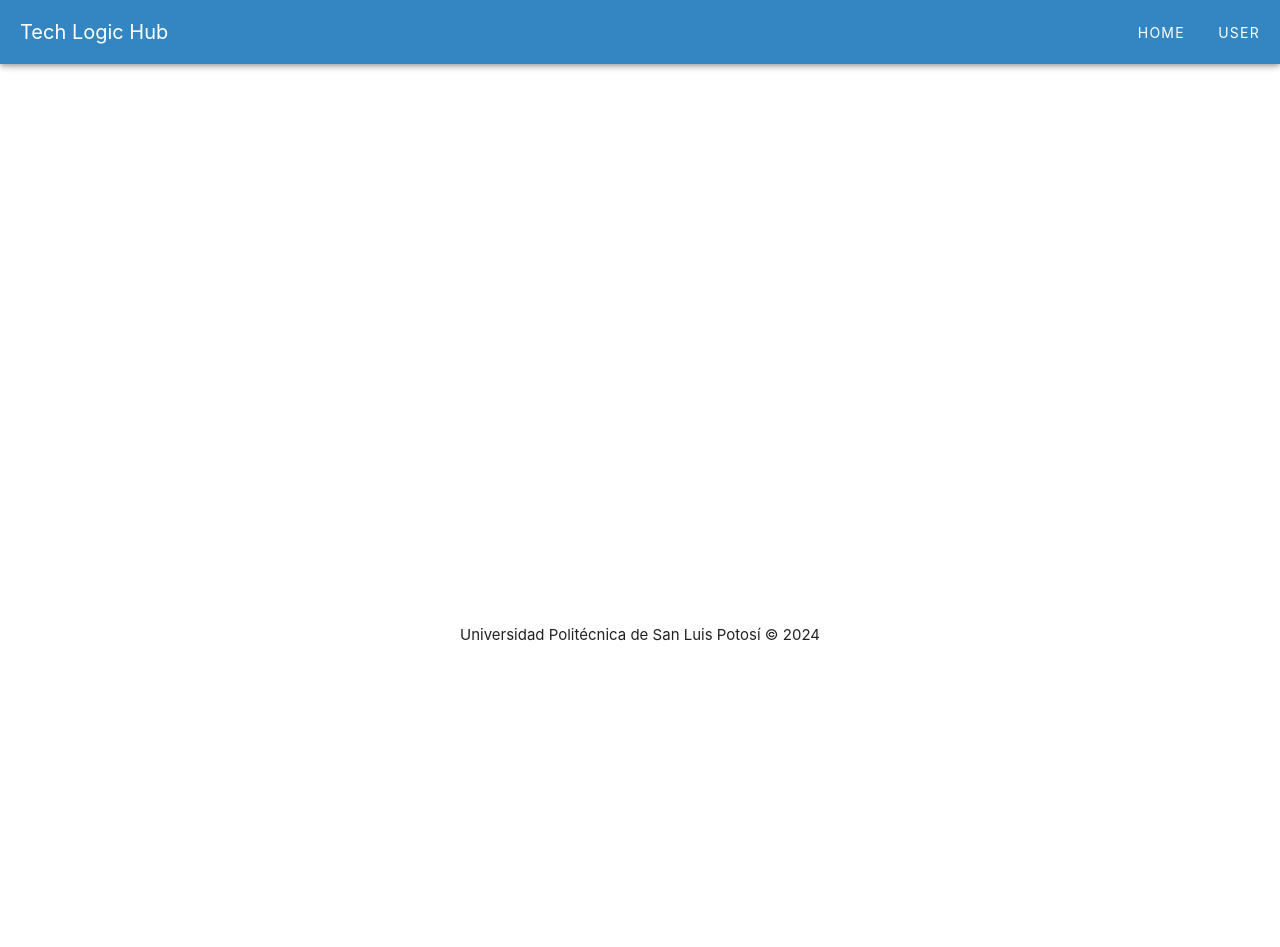
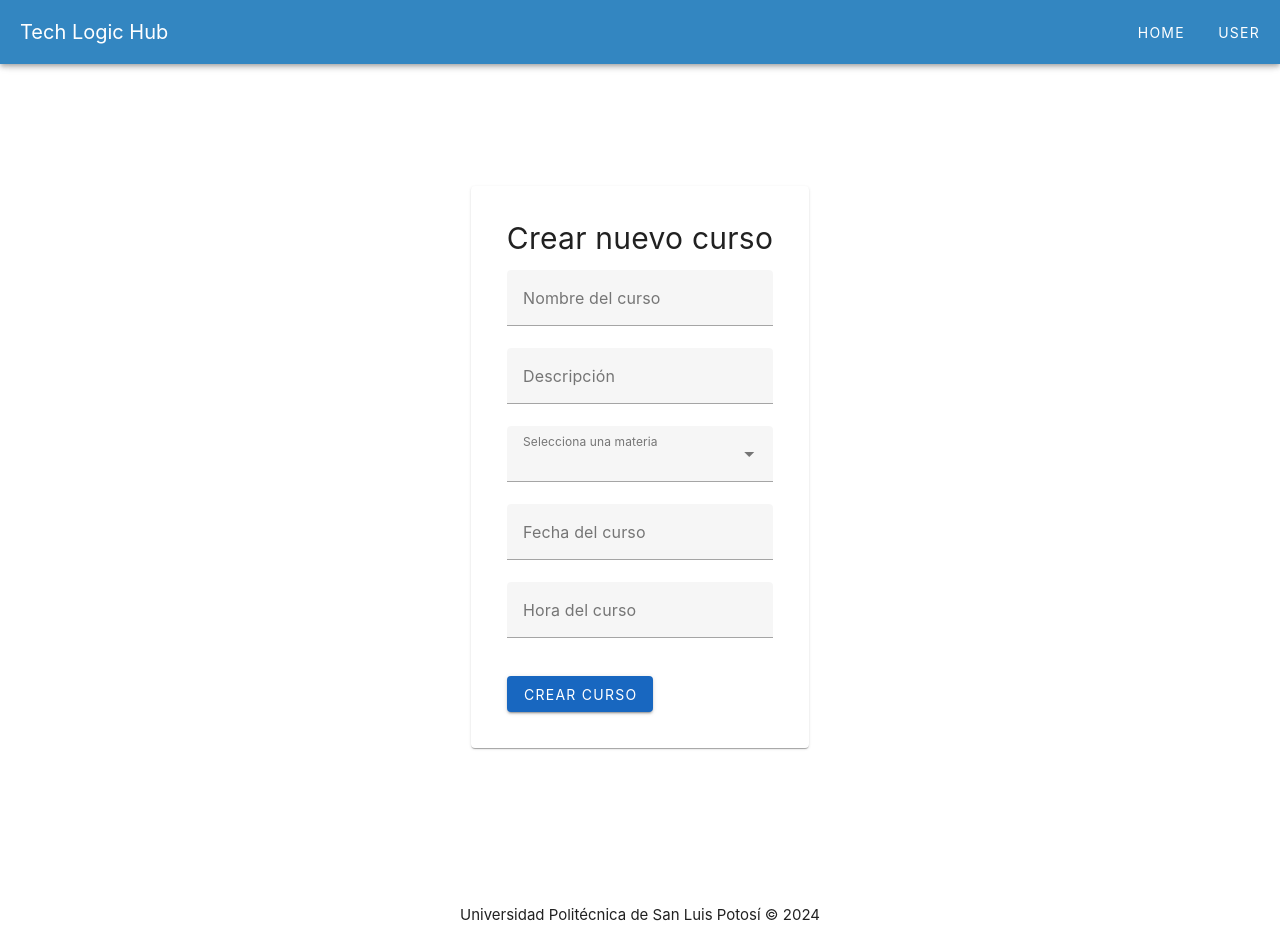
Before and after one commit to MiauRos/TechLogicHub, a Vue app: page /createCourse in a window 1280 px wide. Before the commit the page ends 851 px from the top, so only its background shows below. Built offline with nearby package versions, Linux system fonts and the light colour scheme.

Commit message:
created new views

```diff
--- a/index.html
+++ b/index.html
@@ -2,7 +2,7 @@
 <html lang="en">
   <head>
     <meta charset="UTF-8">
-    <link rel="icon" href="/favicon.ico">
+    <link rel="icon" href="https://img.icons8.com/?size=100&id=453&format=png&color=000000">
     <meta name="viewport" content="width=device-width, initial-scale=1.0">
     <title>TechLogicHub</title>
   </head>
--- a/src/router/index.js
+++ b/src/router/index.js
@@ -25,6 +25,20 @@ const router = createRouter({
       // this generates a separate chunk (About.[hash].js) for this route
       // which is lazy-loaded when the route is visited.
       component: () => import('../views/SelectionView.vue'),
+    },{
+      path: '/createCourse',
+      name: 'createCourse',
+      // route level code-splitting
+      // this generates a separate chunk (About.[hash].js) for this route
+      // which is lazy-loaded when the route is visited.
+      component: () => import('../views/createCourseView.vue'),
+    },{
+      path: '/editCourse',
+      name: 'editCourse',
+      // route level code-splitting
+      // this generates a separate chunk (About.[hash].js) for this route
+      // which is lazy-loaded when the route is visited.
+      component: () => import('../views/editCourseView.vue'),
     },
   ],
 })
--- /dev/null
+++ b/src/views/createCourseView.vue
@@ -0,0 +1,94 @@
+<template>
+  <v-container class="d-flex justify-center align-center" style="height: 100vh;">
+    <v-card class="pa-5" max-width="500">
+      <v-card-title>
+        <h2>Crear nuevo curso</h2>
+      </v-card-title>
+      <v-card-text>
+        <v-form @submit.prevent="crearCurso">
+          <v-text-field
+            v-model="curso.nombre"
+            label="Nombre del curso"
+            required
+          ></v-text-field>
+
+          <v-text-field
+            v-model="curso.descripcion"
+            label="Descripción"
+            required
+          ></v-text-field>
+
+          <!-- Campo de selección de materia -->
+          <v-select
+            v-model="curso.materia"
+            :items="materias"
+            label="Selecciona una materia"
+            required
+          ></v-select>
+
+          <!-- Label de Fecha del curso -->
+          <v-text-field
+            v-model="curso.fecha"
+            label="Fecha del curso"
+            placeholder="Ej: 20/10/2024"
+            required
+          ></v-text-field>
+
+          <!-- Label de Hora del curso -->
+          <v-text-field
+            v-model="curso.hora"
+            label="Hora del curso"
+            placeholder="Ej: 14:30"
+            required
+          ></v-text-field>
+
+          <!-- Botón de Crear curso -->
+          <v-btn color="primary" type="submit" class="mt-4">Crear curso</v-btn>
+        </v-form>
+
+        <v-alert v-if="mensaje" type="success" class="mt-4">
+          {{ mensaje }}
+        </v-alert>
+      </v-card-text>
+    </v-card>
+  </v-container>
+</template>
+
+<script>
+export default {
+  data() {
+    return {
+      curso: {
+        nombre: '',
+        descripcion: '',
+        materia: '',
+        fecha: '',
+        hora: ''
+      },
+      materias: ['Matemáticas', 'Historia', 'Ciencias', 'Inglés'],
+      mensaje: ''
+    };
+  },
+  methods: {
+    crearCurso() {
+      // Verificar que todos los campos estén llenos
+      if (this.curso.nombre && this.curso.descripcion && this.curso.materia && this.curso.fecha && this.curso.hora) {
+        this.mensaje = "¡Curso creado exitosamente!";
+        // Reiniciar el formulario
+        this.curso = {
+          nombre: '',
+          descripcion: '',
+          materia: '',
+          fecha: '',
+          hora: ''
+        };
+      } else {
+        this.mensaje = "Por favor completa todos los campos.";
+      }
+    }
+  }
+};
+</script>
+
+<style scoped>
+</style>
--- /dev/null
+++ b/src/views/editCourseView.vue
@@ -0,0 +1,110 @@
+<template>
+  <v-container>
+    <v-row>
+      <!-- Botón para crear nuevo curso -->
+      <v-col cols="12" class="d-flex justify-end mb-4">
+        <v-btn color="primary" @click="crearCurso">Crear nuevo curso</v-btn>
+      </v-col>
+
+      <!-- Recorremos la lista de cursos para mostrarlos en tarjetas -->
+      <v-col v-for="(curso, index) in cursos" :key="index" cols="12" md="6" lg="4">
+        <v-card>
+          <v-img :src="curso.image" height="200px"></v-img>
+
+          <v-card-title>{{ curso.title }}</v-card-title>
+          <v-card-subtitle>{{ curso.subject }}</v-card-subtitle>
+
+          <v-card-text>
+            <p><strong>Horario:</strong> {{ curso.time }}</p>
+            <p><strong>Profesor:</strong> {{ curso.teacher }}</p>
+            <p>{{ curso.content }}</p>
+          </v-card-text>
+
+          <v-card-actions>
+            <!-- Botón de Editar -->
+            <v-btn color="info" @click="editarCurso(index)">Editar</v-btn>
+
+            <!-- Botón de Eliminar -->
+            <v-btn color="error" @click="eliminarCurso(index)">Eliminar</v-btn>
+          </v-card-actions>
+        </v-card>
+      </v-col>
+    </v-row>
+  </v-container>
+</template>
+
+<script>
+import img1 from '@/assets/circuitos.jpg';
+import img2 from '@/assets/fisica.jpg';
+import img3 from '@/assets/progra.jpg';
+import img4 from '@/assets/quimica.jpg';
+
+export default {
+  data() {
+    return {
+      cursos: [
+        {
+          title: 'Mallas y nodos',
+          content: 'Contenido del Curso',
+          overlay: false,
+          subject: 'Circuitos',
+          time: '09:00 AM - 10:30 AM',
+          teacher: 'Profesor Pérez',
+          image: img1,
+        },
+        {
+          title: 'Fuerza',
+          content: 'Contenido del Curso',
+          overlay: false,
+          subject: 'Fisica',
+          time: '11:00 AM - 12:30 PM',
+          teacher: 'Profesora López',
+          image: img2,
+        },
+        {
+          title: 'Herencia',
+          content: 'Contenido del Curso',
+          overlay: false,
+          subject: 'Programacion 3',
+          time: '01:00 PM - 02:30 PM',
+          teacher: 'Profesor González',
+          image: img3,
+        },
+        {
+          title: 'Tabla periodica',
+          content: 'Contenido del Curso',
+          overlay: false,
+          subject: 'Quimica',
+          time: '03:00 PM - 04:30 PM',
+          teacher: 'Profesora Rodríguez',
+          image: img4,
+        },
+      ],
+    };
+  },
+  methods: {
+    crearCurso() {
+      // Lógica para crear un nuevo curso
+      alert('Funcionalidad de creación de curso no implementada.');
+    },
+    editarCurso(index) {
+      // Lógica para editar el curso seleccionado
+      const curso = this.cursos[index];
+      alert(`Editando el curso: ${curso.title}`);
+    },
+    eliminarCurso(index) {
+      // Lógica para eliminar el curso seleccionado
+      const curso = this.cursos[index];
+      if (confirm(`¿Estás seguro de que quieres eliminar el curso: ${curso.title}?`)) {
+        this.cursos.splice(index, 1);
+      }
+    },
+  },
+};
+</script>
+
+<style scoped>
+.v-card {
+  margin-bottom: 20px;
+}
+</style>
```
